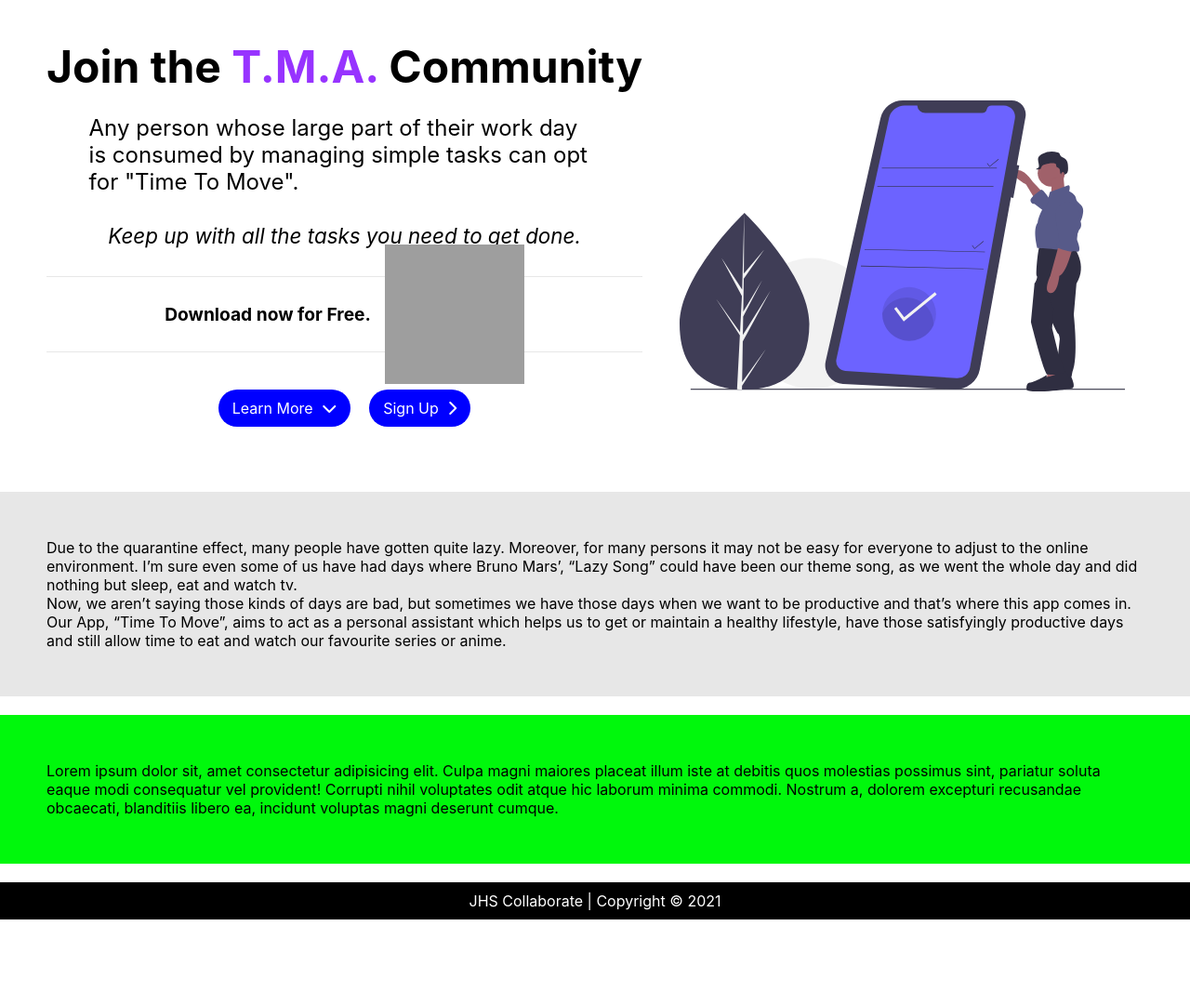
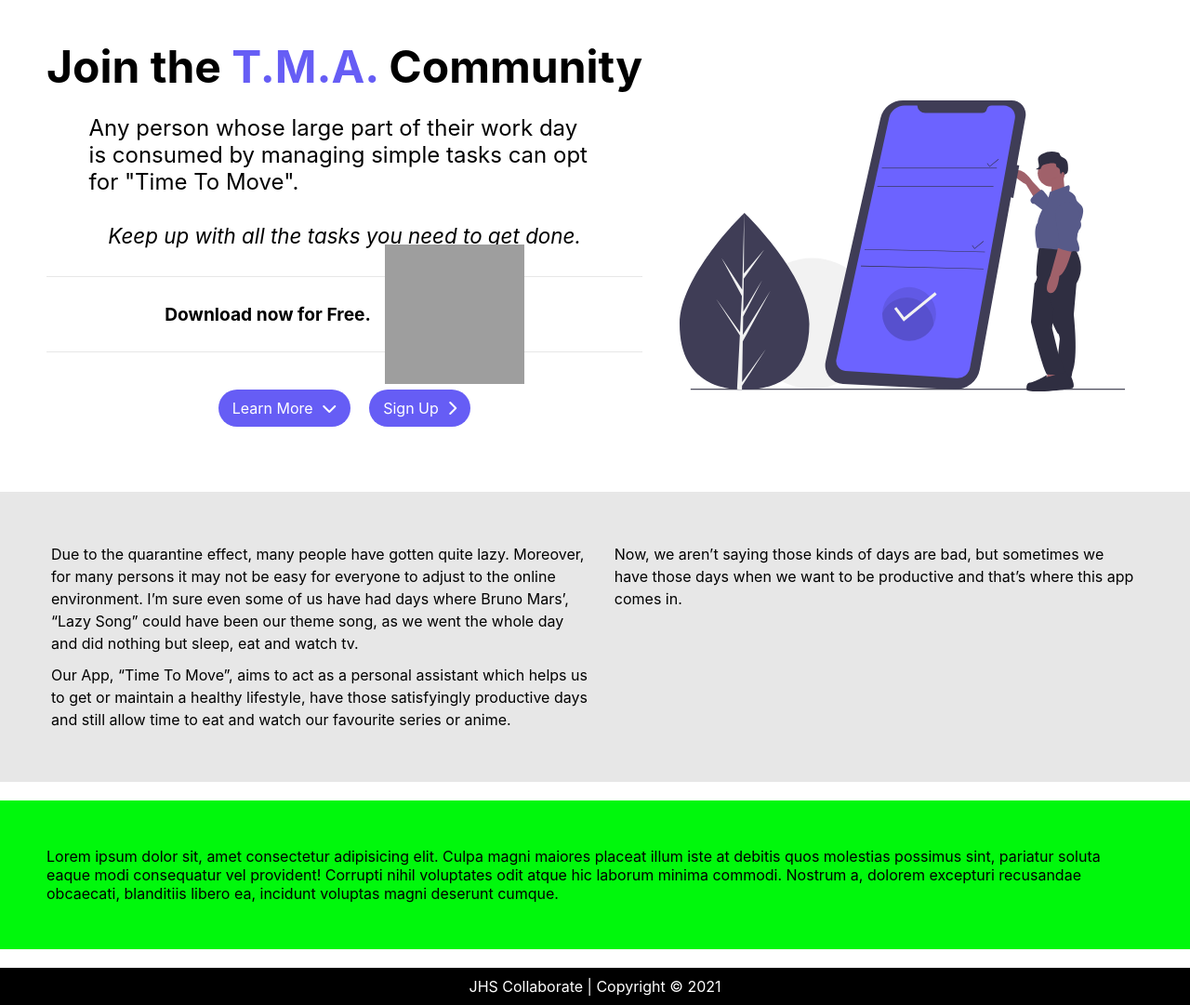
Before and after one commit to S-TJones/T.M.A.-Web-Application, a Python web app: template app/templates/base.html in a window 1280 px wide. Shown: the part 80-1161 px from the top of the page at 93% size. Before the commit the page ends 1069 px from the top, so only its background shows below. Run offline with Jinja, Linux system fonts and the light colour scheme; the template is opened without the code that fills it, so the values that code supplies are empty; some libraries are stand-ins or nearby versions; some web fonts are replaced; grey boxes are pictures that could not be loaded.

Commit message:
Update base.css
Styled the second section a bit.

```diff
--- a/app/static/css/base.css
+++ b/app/static/css/base.css
@@ -13,8 +13,10 @@
   --white: #ffffff;
   --black: #000000;
   --background-color: #e7e7e7;
+  --light-gray: #f1f1f1;
+  --dar-gray: #cecece;
   --primary-color: rgb(245, 245, 12);
-  --complement-color: #9733ff;
+  --complement-color: #665df5;
 }
 
 /* Body Section */
@@ -144,6 +146,30 @@ main {
   background-color: var(--background-color);
   padding: 50px;
   margin-bottom: 20px;
+  display: grid;
+  grid-template-columns: auto auto;
+  grid-template-rows: auto auto auto;
+  gap: 0px 15px;
+  grid-template-areas: "title title" "column1 column2" "column1 column2";
+}
+
+#about-app > h2 {
+  grid-area: title;
+  text-align: center;
+  margin-bottom: 20px;
+}
+
+#about-app p {
+  padding: 5px;
+  line-height: 1.5rem;
+}
+
+.col-1 {
+  grid-area: column1;
+}
+
+.col-2 {
+  grid-area: column2;
 }
 
 #reviews {
@@ -196,7 +222,7 @@ footer > p {
   text-decoration: none;
   text-align: center;
   color: var(--white);
-  background-color: blue;
+  background-color: var(--complement-color);
   padding: 10px 15px;
   border-radius: 20px;
   margin: 0px 10px;
```
